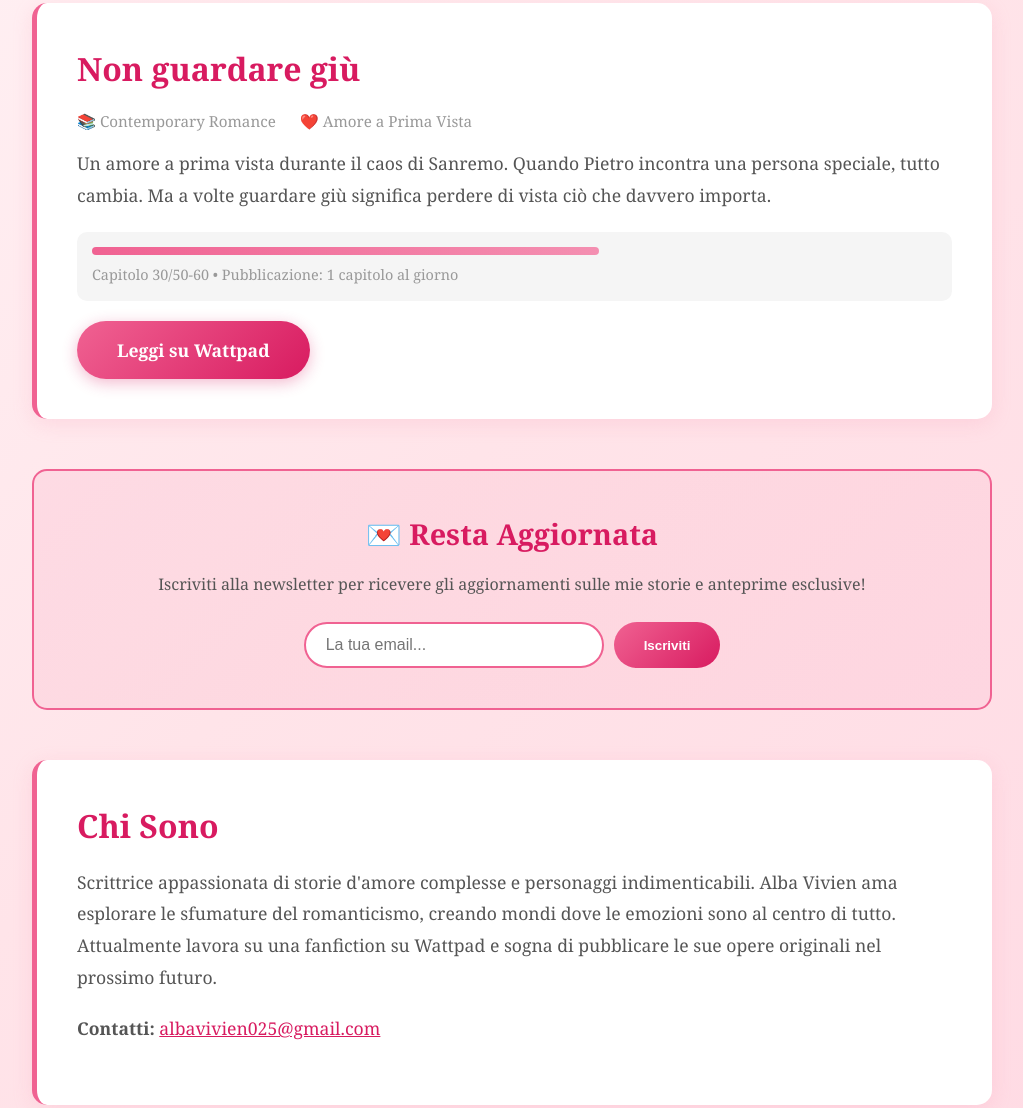
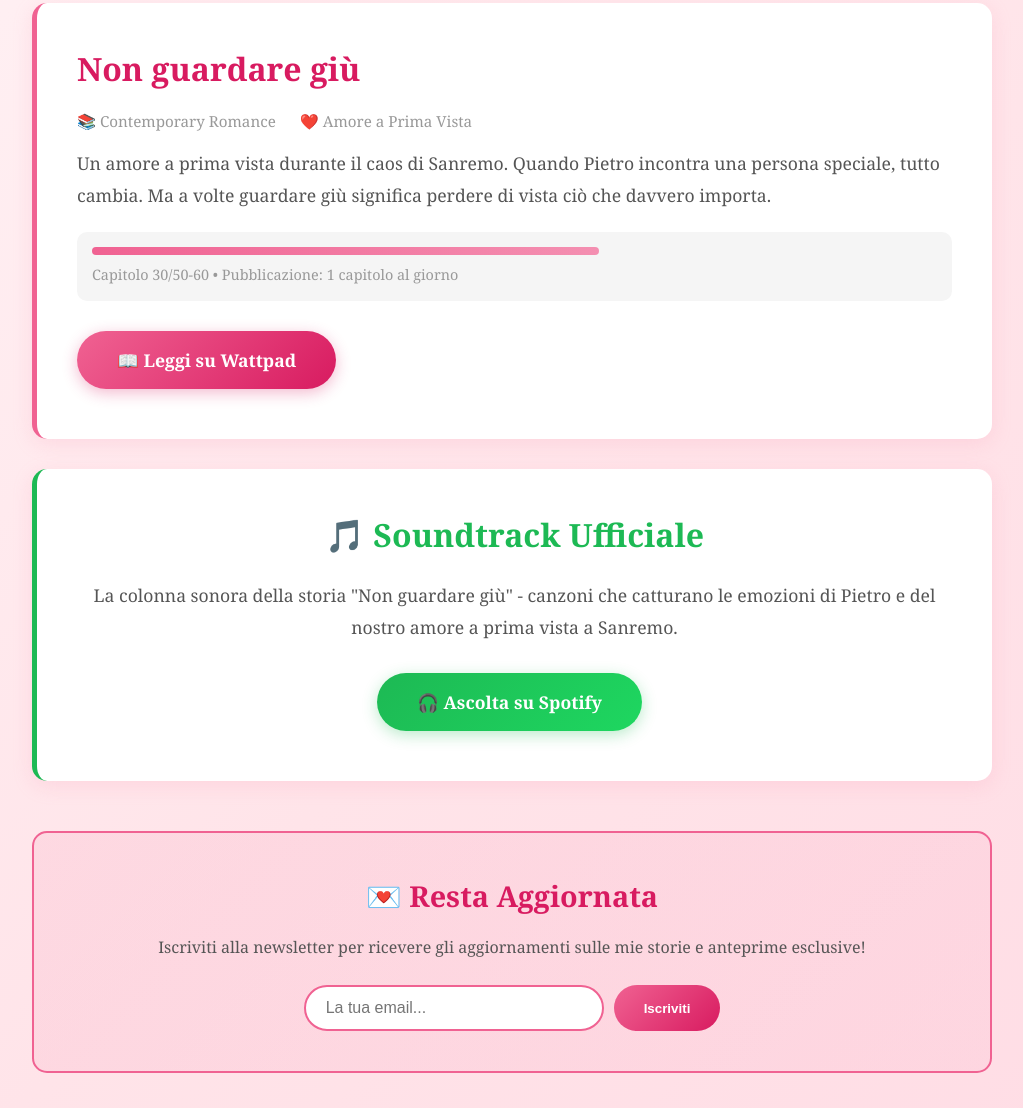
Before and after one commit to albavivien/alba-vivien-books, a plain HTML site: page index.html in a window 1280 px wide. Shown: the part 466-1574 px from the top of the page, without its empty margins (128-1151 px from the left). Drawn offline with Linux system fonts and the light colour scheme.

Commit message:
Aggiorna sito con Spotify playlist e fix 404

```diff
--- a/index.html
+++ b/index.html
@@ -98,11 +98,22 @@
             font-size: 1.1em;
             transition: transform 0.3s, box-shadow 0.3s;
             box-shadow: 0 4px 15px rgba(216, 27, 96, 0.3);
+            display: inline-block;
+            margin: 10px 10px 10px 0;
         }
 
         .btn:hover {
             transform: translateY(-3px);
             box-shadow: 0 6px 20px rgba(216, 27, 96, 0.4);
+        }
+
+        .btn-spotify {
+            background: linear-gradient(135deg, #1DB954 0%, #1ed760 100%);
+            box-shadow: 0 4px 15px rgba(29, 185, 84, 0.3);
+        }
+
+        .btn-spotify:hover {
+            box-shadow: 0 6px 20px rgba(29, 185, 84, 0.4);
         }
 
         .story-card {
@@ -155,6 +166,29 @@
             color: #999;
             font-size: 0.9em;
             margin-top: 8px;
+        }
+
+        .spotify-section {
+            background: white;
+            border-radius: 15px;
+            padding: 40px;
+            margin-bottom: 30px;
+            box-shadow: 0 5px 20px rgba(244, 143, 177, 0.2);
+            border-left: 5px solid #1DB954;
+            text-align: center;
+        }
+
+        .spotify-section h3 {
+            color: #1DB954;
+            margin-bottom: 20px;
+            font-size: 2em;
+        }
+
+        .spotify-section p {
+            color: #555;
+            font-size: 1.1em;
+            margin-bottom: 20px;
+            line-height: 1.8;
         }
 
         .newsletter-section {
@@ -259,6 +293,10 @@
             .story-card {
                 padding: 25px;
             }
+
+            .spotify-section {
+                padding: 25px;
+            }
         }
     </style>
 </head>
@@ -271,6 +309,7 @@
     <nav>
         <a href="#home">Home</a>
         <a href="#storie">Le Mie Storie</a>
+        <a href="#soundtrack">Soundtrack</a>
         <a href="#about">Chi Sono</a>
         <a href="#newsletter">Newsletter</a>
     </nav>
@@ -295,7 +334,15 @@
                     <div class="progress-text">Capitolo 30/50-60 • Pubblicazione: 1 capitolo al giorno</div>
                 </div>
 
-                <a href="https://www.wattpad.com/story/414920901-non-guardare-giù%7Epietro-morandi" class="btn" target="_blank">Leggi su Wattpad</a>
+                <a href="https://www.wattpad.com/story/414920901-non-guardare-giù%7Epietro-morandi" class="btn" target="_blank">📖 Leggi su Wattpad</a>
+            </div>
+        </section>
+
+        <section id="soundtrack">
+            <div class="spotify-section">
+                <h3>🎵 Soundtrack Ufficiale</h3>
+                <p>La colonna sonora della storia "Non guardare giù" - canzoni che catturano le emozioni di Pietro e del nostro amore a prima vista a Sanremo.</p>
+                <a href="https://open.spotify.com/playlist/4pSyzd4qOarS9YlaHXP4Qp?si=tAk3XH4VRoSftD9FZNboKQ" class="btn btn-spotify" target="_blank">🎧 Ascolta su Spotify</a>
             </div>
         </section>
 
@@ -313,7 +360,8 @@
         <div class="container">
             <div class="story-card">
                 <h3>Chi Sono</h3>
-                <p>Scrittrice appassionata di storie d'amore complesse e personaggi indimenticabili. Alba Vivien ama esplorare le sfumature del romanticismo, creando mondi dove le emozioni sono al centro di tutto. Attualmente lavora su una fanfiction su Wattpad e sogna di pubblicare le sue opere originali nel prossimo futuro.</p>
+                <p>Scrittrice appassionata di storie d'amore complesse e personaggi indimenticabili. Alba Vivien ama esplorare le sfumature del romanticismo, creando mondi dove le emozioni sono al centro di tutto.</p>
+                <p>Attualmente lavoro su una fanfiction su Wattpad e sogno di pubblicare le sue opere originali nel prossimo futuro.</p>
                 <p><strong>Contatti:</strong> <a href="mailto:albavivien025@gmail.com" style="color: #d81b60;">albavivien025@gmail.com</a></p>
             </div>
         </div>
```
